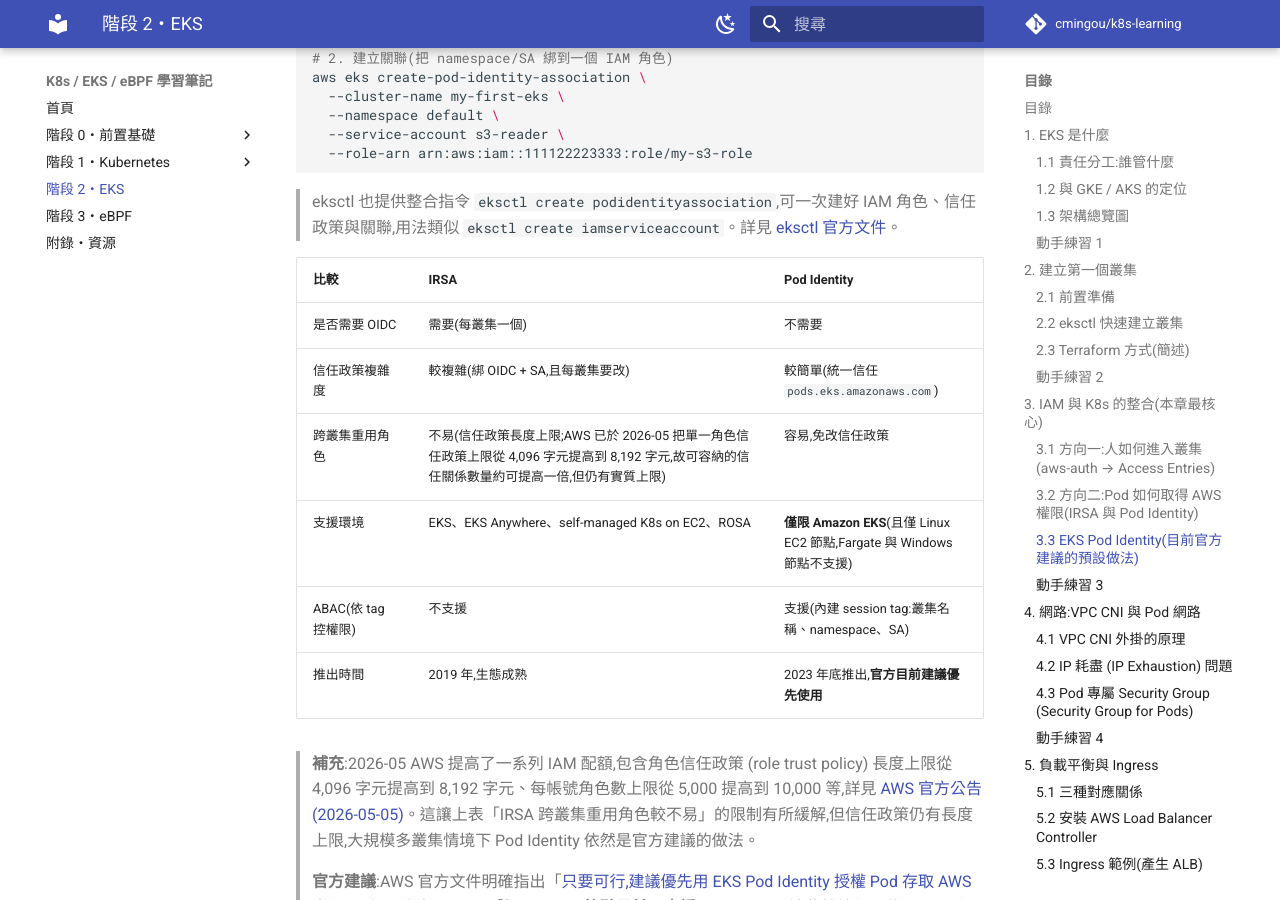
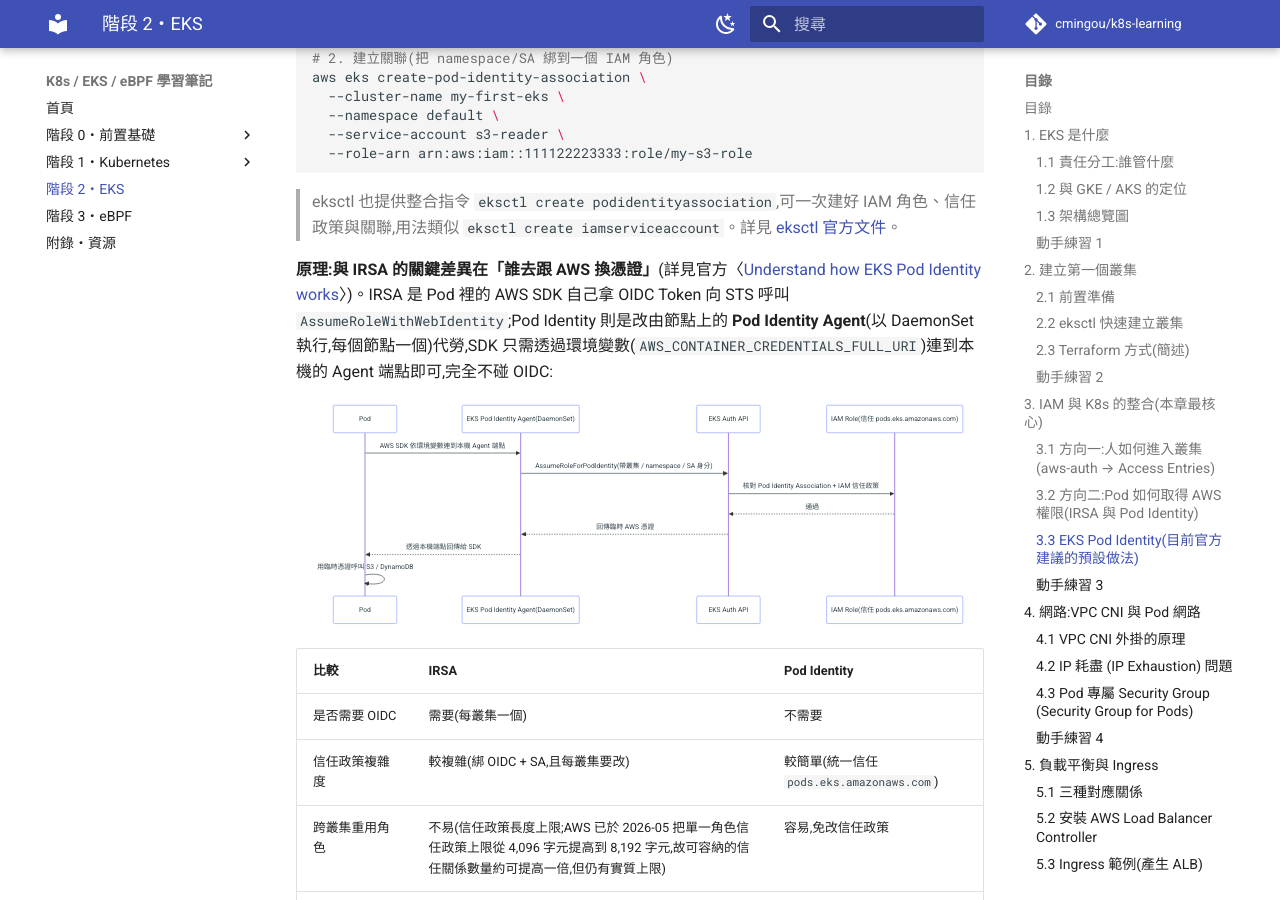
Before and after one commit to cmingou/k8s-learning, an MkDocs documentation site: the page built from docs/02-eks/README.md, in a window 1280 px wide and 900 px high, scrolled down 11896 px. Built offline with MkDocs 1.6.1 and Material for MkDocs 9.7.7, drawn with Linux system fonts in a browser that asks for light colours; comment, search, counter and statistics services are not loaded.

Commit message:
Add sequence diagram for EKS Pod Identity credential flow
Section 3.3 described IRSA with a Mermaid sequence diagram but left
Pod Identity (the mechanism AWS docs now recommend by default) as
prose-only. Added a matching diagram showing the Pod Identity Agent
DaemonSet exchanging the projected token for credentials via the EKS
Auth API's AssumeRoleForPodIdentity action, as documented in AWS's
"Understand how EKS Pod Identity works" guide, to make the no-OIDC
distinction from IRSA easier to follow.

````diff
--- a/docs/02-eks/README.md
+++ b/docs/02-eks/README.md
@@ -412,6 +412,23 @@ aws eks create-pod-identity-association \
 ```
 
 > eksctl 也提供整合指令 `eksctl create podidentityassociation`,可一次建好 IAM 角色、信任政策與關聯,用法類似 `eksctl create iamserviceaccount`。詳見 [eksctl 官方文件](https://docs.aws.amazon.com/eks/latest/eksctl/pod-identity-associations.html)。
+
+**原理:與 IRSA 的關鍵差異在「誰去跟 AWS 換憑證」**(詳見官方〈[Understand how EKS Pod Identity works](https://docs.aws.amazon.com/eks/latest/userguide/pod-id-how-it-works.html)〉)。IRSA 是 Pod 裡的 AWS SDK 自己拿 OIDC Token 向 STS 呼叫 `AssumeRoleWithWebIdentity`;Pod Identity 則是改由節點上的 **Pod Identity Agent**(以 DaemonSet 執行,每個節點一個)代勞,SDK 只需透過環境變數(`AWS_CONTAINER_CREDENTIALS_FULL_URI`)連到本機的 Agent 端點即可,完全不碰 OIDC:
+
+```mermaid
+sequenceDiagram
+    participant Pod
+    participant Agent as EKS Pod Identity Agent(DaemonSet)
+    participant EKSAuth as EKS Auth API
+    participant IAM as IAM Role(信任 pods.eks.amazonaws.com)
+    Pod->>Agent: AWS SDK 依環境變數連到本機 Agent 端點
+    Agent->>EKSAuth: AssumeRoleForPodIdentity(帶叢集 / namespace / SA 身分)
+    EKSAuth->>IAM: 核對 Pod Identity Association + IAM 信任政策
+    IAM-->>EKSAuth: 通過
+    EKSAuth-->>Agent: 回傳臨時 AWS 憑證
+    Agent-->>Pod: 透過本機端點回傳給 SDK
+    Pod->>Pod: 用臨時憑證呼叫 S3 / DynamoDB
+```
 
 | 比較 | IRSA | Pod Identity |
 |---|---|---|
````
